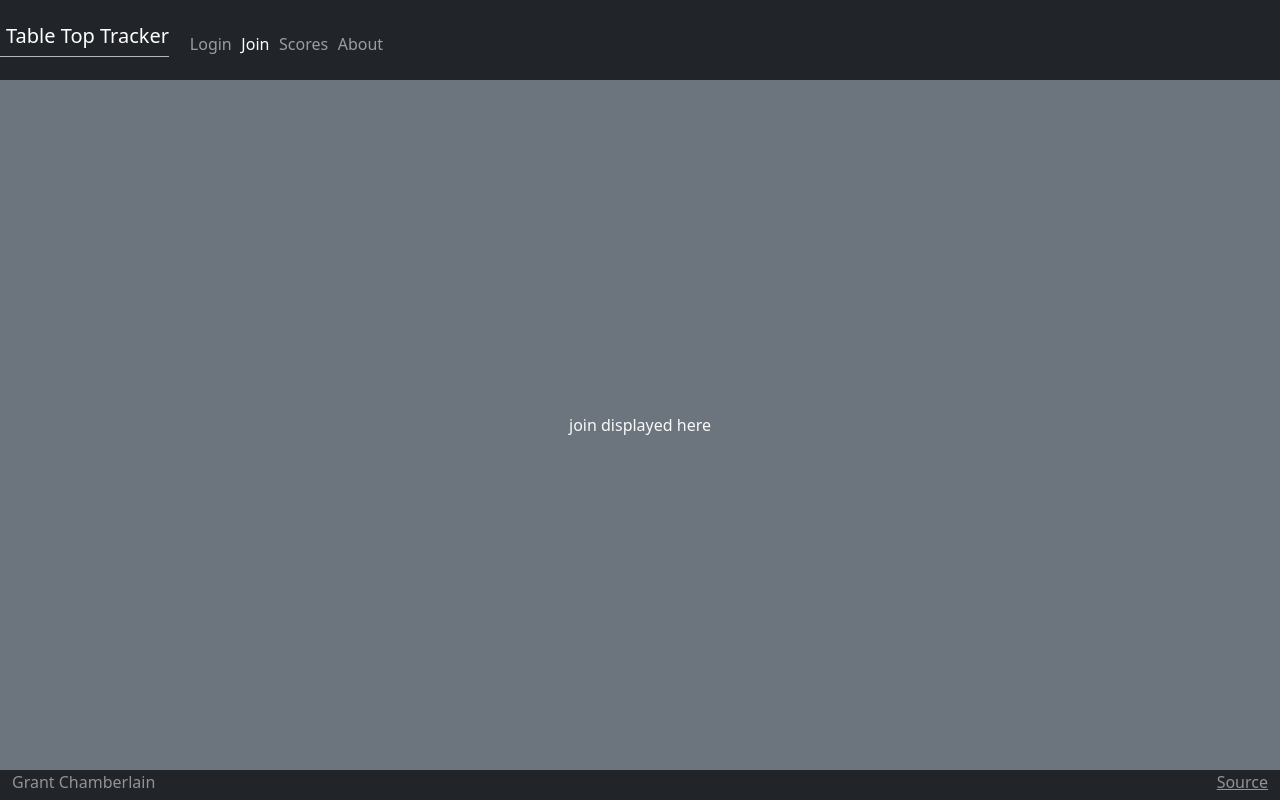
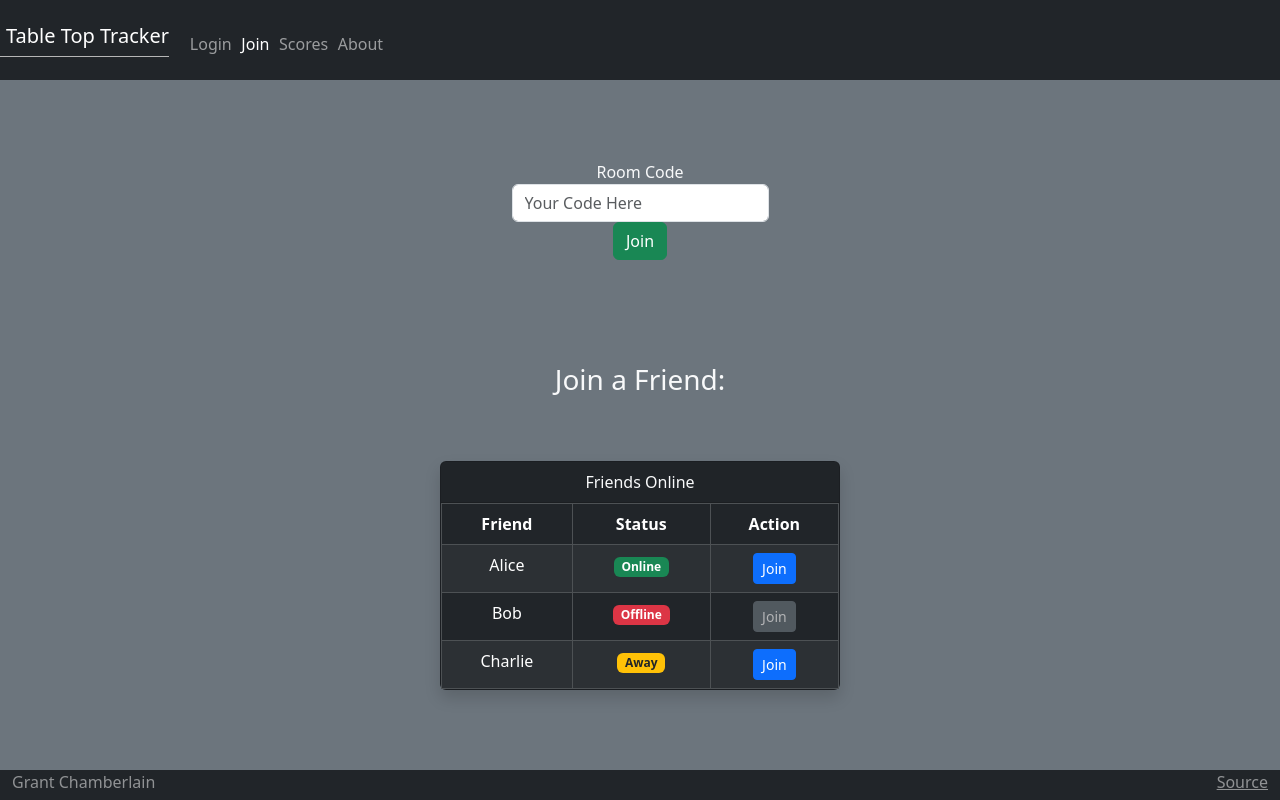
Before and after one commit to Grant-Chamberlain/Fall2025Startup, a React (Vite) app: page /join in a window 1280 px wide. Built offline with nearby package versions, Linux system fonts and the light colour scheme.

Commit message:
finished all parts to react

```diff
--- a/src/about/about.jsx
+++ b/src/about/about.jsx
@@ -2,8 +2,16 @@ import React from 'react';
 
 export function About() {
   return (
-    <main className="container-fluid bg-secondary text-center">
-      <div>about displayed here</div>
+    <main className="bg-secondary text-light" style={{lineHeight: 1.3}}>
+      <img src="magic.png"  />
+      <div className="container">
+        <p className="mb-0">
+          Table Top Tracker is a free online service with the goal of making all board games easier to play by keeping
+          track of all the moving parts in your game. Say goodbye to flimsy cards and small pieces,
+          with Table Top Tracker you can streamline your physical pieces and never lose another brick card again.
+        </p>
+      </div>
+
     </main>
   );
 }
--- a/src/join/join.jsx
+++ b/src/join/join.jsx
@@ -3,7 +3,79 @@ import React from 'react';
 export function Join() {
   return (
     <main className="container-fluid bg-secondary text-center">
-      <div>join displayed here</div>
+      <br />
+
+      <div>
+        <label htmlFor="code">Room Code</label>
+        <input
+          type="text"
+          id="code"
+          className="form-control"
+          placeholder="Your Code Here"
+        />
+        <button type="submit" className="btn btn-success">
+          Join
+        </button>
+      </div>
+
+      <br />
+
+      <div className="friends">
+        <span className="fs-3">Join a Friend:</span>
+      </div>
+
+      <div className="container mt-4 d-flex justify-content-center">
+        <div
+          className="card bg-dark text-light shadow rounded"
+          style={{ width: "400px" }}
+        >
+          <div className="card-header text-center">Friends Online</div>
+          <div className="card-body p-0">
+            <table className="table table-dark table-hover table-striped table-bordered mb-0 text-center">
+              <thead>
+                <tr>
+                  <th scope="col">Friend</th>
+                  <th scope="col">Status</th>
+                  <th scope="col">Action</th>
+                </tr>
+              </thead>
+              <tbody>
+                <tr>
+                  <td>Alice</td>
+                  <td>
+                    <span className="badge bg-success">Online</span>
+                  </td>
+                  <td>
+                    <button className="btn btn-sm btn-primary">Join</button>
+                  </td>
+                </tr>
+                <tr>
+                  <td>Bob</td>
+                  <td>
+                    <span className="badge bg-danger">Offline</span>
+                  </td>
+                  <td>
+                    <button className="btn btn-sm btn-secondary" disabled>
+                      Join
+                    </button>
+                  </td>
+                </tr>
+                <tr>
+                  <td>Charlie</td>
+                  <td>
+                    <span className="badge bg-warning text-dark">Away</span>
+                  </td>
+                  <td>
+                    <button className="btn btn-sm btn-primary">Join</button>
+                  </td>
+                </tr>
+              </tbody>
+            </table>
+          </div>
+        </div>
+      </div>
+
+      <br />
     </main>
   );
 }
--- a/src/login/login.jsx
+++ b/src/login/login.jsx
@@ -2,8 +2,22 @@ import React from 'react';
 
 export function Login() {
   return (
-    <main className="container-fluid bg-secondary text-center">
-      <div>login displayed here</div>
+    <main className="container-fluid bg-secondary text-center pt-3">
+      <h1>Welcome to Table Top Tracker</h1>
+
+      <form method="get" action="join.html" className="mt-2">
+        <div className="input-group mb-1">
+
+          <input className= "form-control" type="text" placeholder="your@email.com" />
+        </div>
+        <div className="input-group mb-3">
+
+          <input className="form-control" type="password" placeholder="password" />
+        </div>
+        <button type="submit" className="btn btn-primary">Login</button>
+        <button type="submit" className="btn btn-success">Create</button>
+      </form>
     </main>
+
   );
 }
--- a/src/tracker/tracker.jsx
+++ b/src/tracker/tracker.jsx
@@ -1,9 +1,63 @@
 import React from 'react';
+
 
 export function Tracker() {
   return (
-    <main className="container-fluid bg-secondary text-center">
-      <div>tracker displayed here</div>
+    <main className="bg-secondary text-light">
+      <div className="container mt-4">
+        <div className="row g-4 mb-4">
+
+          {[...Array(6)].map((_, i) => (
+            <div key={i} className="col-12 col-sm-6 col-lg-4">
+              <div className="card text-center shadow bg-dark text-light">
+                <div className="card-header p-2">
+                  <input
+                    type="text"
+                    className="form-control form-control-sm text-center fw-bold fs-3"
+                    placeholder="Username"
+                  />
+                </div>
+
+                <img src="kalia.png" className="card-img-top" alt="Commander" />
+
+                <div className="card-body">
+                  <div className="row g-2">
+                    <div className="col">
+                      <input
+                        type="number"
+                        className="form-control"
+                        placeholder="Health"
+                      />
+                    </div>
+                    <div className="col">
+                      <input
+                        type="number"
+                        className="form-control"
+                        placeholder="Energy"
+                      />
+                    </div>
+                    <div className="col">
+                      <input
+                        type="number"
+                        className="form-control"
+                        placeholder="Poison"
+                      />
+                    </div>
+                    <div className="col">
+                      <input
+                        type="text"
+                        className="form-control"
+                        placeholder="Other"
+                      />
+                    </div>
+                  </div>
+                </div>
+              </div>
+            </div>
+          ))}
+
+        </div>
+      </div>
     </main>
   );
 }
```
Also changed, not shown: 2 other files (tests, documents, lock files or other folders).
